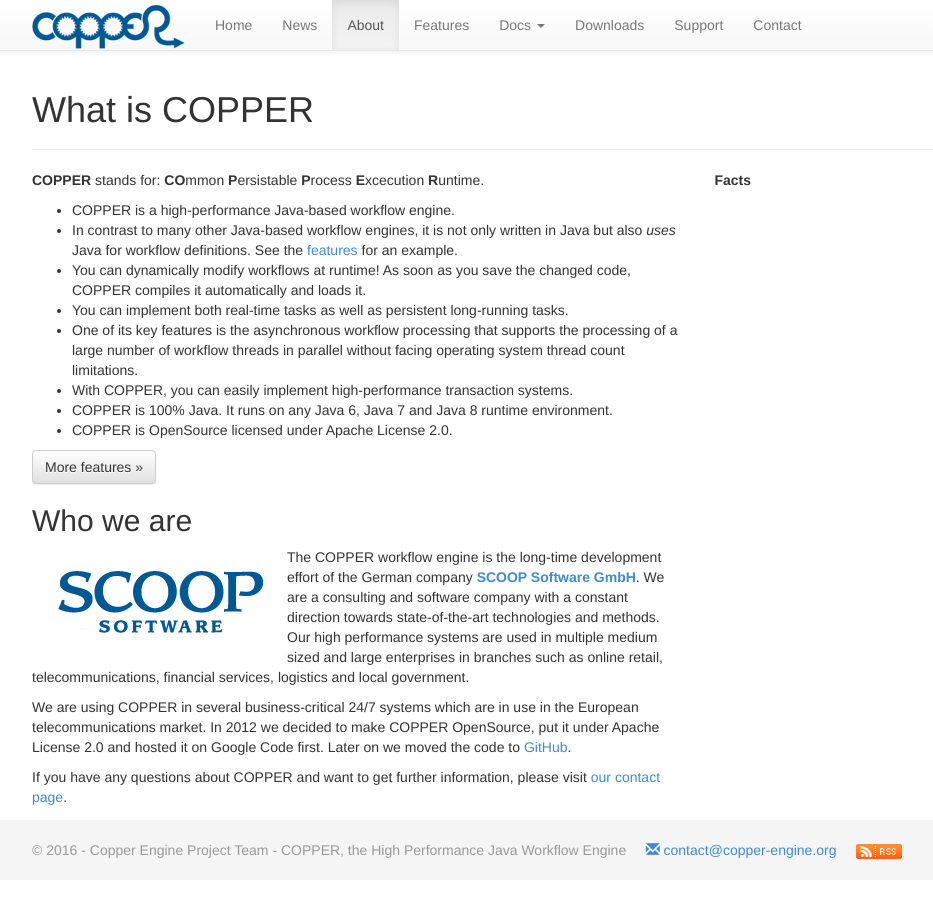
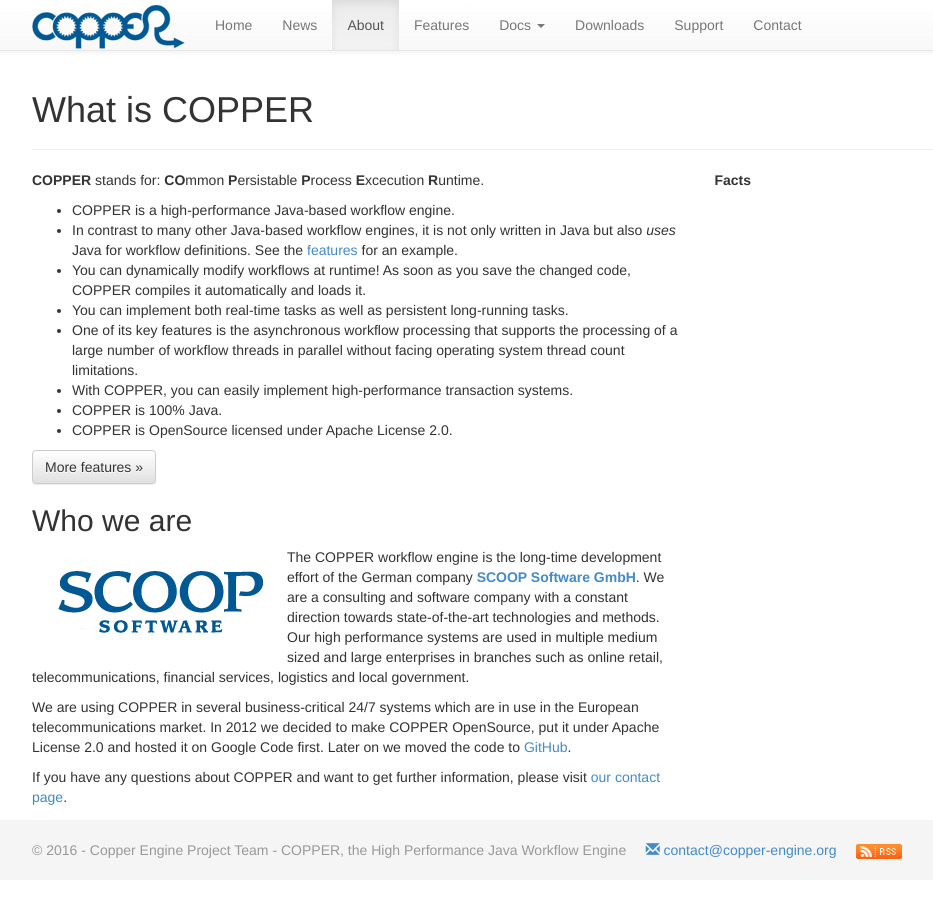
Before and after one commit to copper-engine/copper-engine.github.io, a Jekyll site: the page built from about/index.html, in a window 1280 px wide. Shown: the whole page, without its empty margins (38-971 px from the left). Built offline with Jekyll 4.4.1, drawn with Linux system fonts in a browser that asks for light colours; nearby versions of some CDN libraries; a script that is not in the unit is left out.

Commit message:
Removed rendundat Java support

```diff
--- a/about/index.html
+++ b/about/index.html
@@ -18,7 +18,7 @@
                     <li>You can implement both real-time tasks as well as persistent long-running tasks.</li>
                     <li>One of its key features is the asynchronous workflow processing that supports the processing of a large number of workflow threads in parallel without facing operating system thread count limitations.</li>
                     <li>With COPPER, you can easily implement high-performance transaction systems.</li>
-                    <li>COPPER is 100% Java. It runs on any Java 6, Java 7 and Java 8 runtime environment.</li>
+                    <li>COPPER is 100% Java.</li>
                     <li>COPPER is OpenSource licensed under Apache License 2.0.</li>
                 </ul>
                 <p><a class="btn btn-default" href="/features/" role="button">More features &raquo;</a></p>
```
